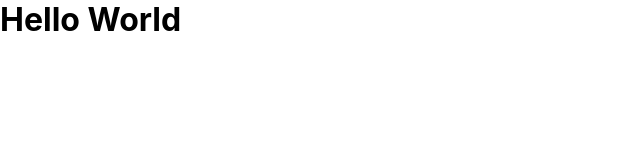
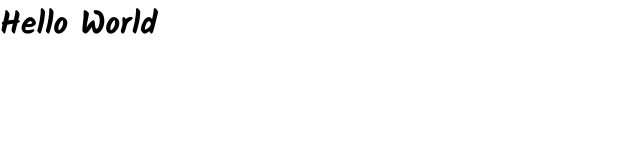
Before and after one commit to FrontEndDevo/Flying-Notes, a React (Create React App) app: page / in a window 1280 px wide. Shown: the top 160 px of the page, without its empty margins (0-640 px from the left). Built offline with nearby package versions, Linux system fonts and the light colour scheme.

Commit message:
Prepare our main folders & page font

```diff
--- a/src/index.css
+++ b/src/index.css
@@ -1,9 +1,8 @@
+@import url("https://fonts.googleapis.com/css2?family=Kalam:wght@400;700&display=swap");
 * {
   margin: 0;
   padding: 0;
 }
 body {
-  font-family: -apple-system, BlinkMacSystemFont, "Segoe UI", "Roboto", "Oxygen",
-    "Ubuntu", "Cantarell", "Fira Sans", "Droid Sans", "Helvetica Neue",
-    sans-serif;
+  font-family: "Kalam", cursive;
 }
```
Also changed, not shown: src/index.js (line endings or trailing spaces).
